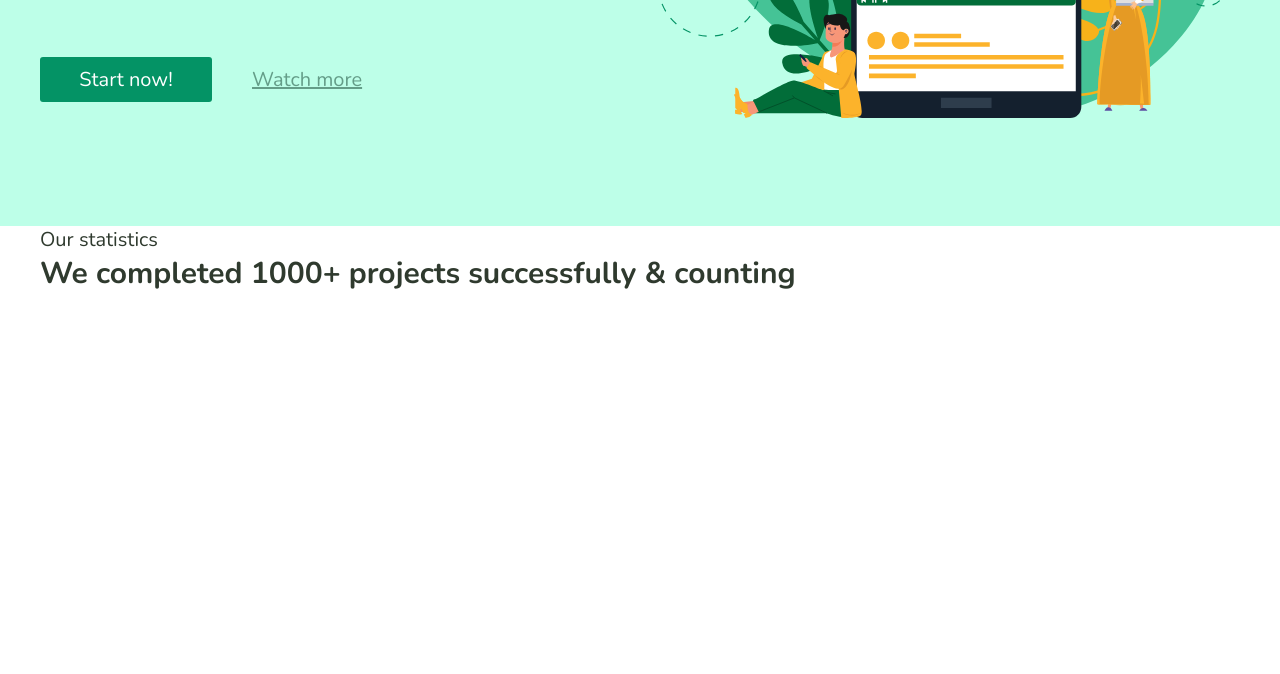
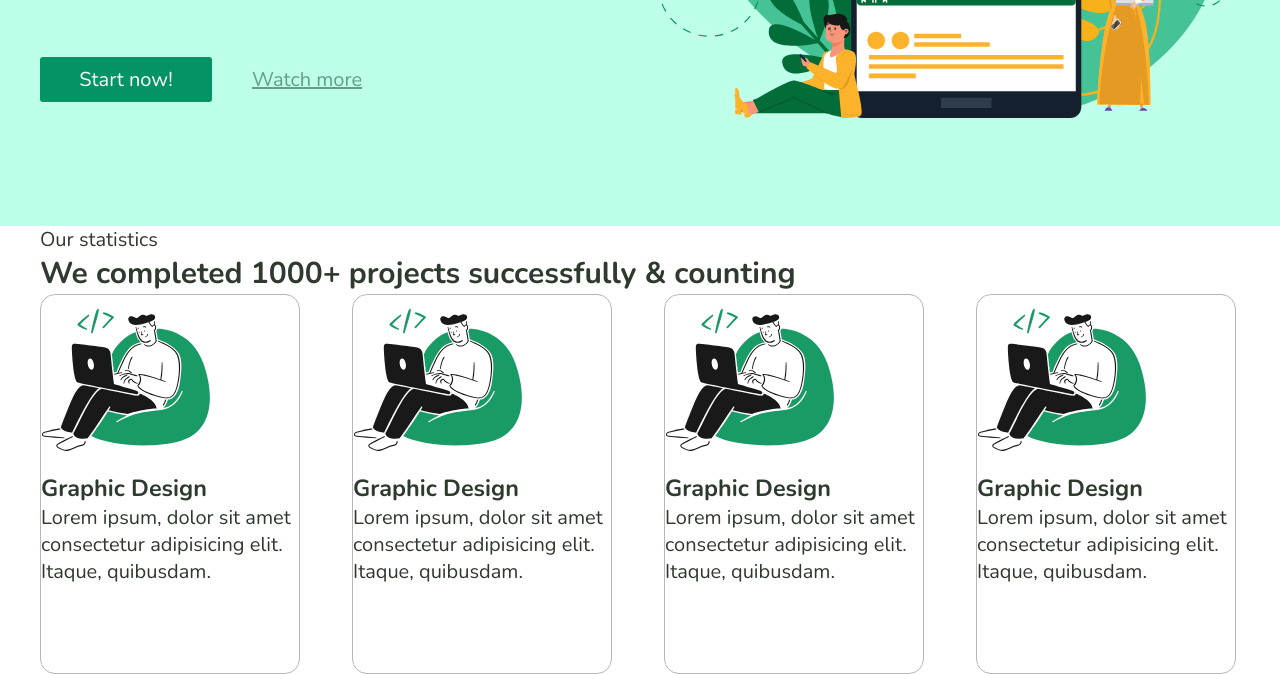
Before and after one commit to Save1i/Youtix, a plain HTML site: page index.html in a window 1280 px wide. Shown: the part 506-1180 px from the top of the page. Before the commit the page ends 800 px from the top, so only its background shows below. Drawn offline with nearby package versions, Linux system fonts and the light colour scheme.

Commit message:
something)

```diff
--- a/index.html
+++ b/index.html
@@ -68,10 +68,54 @@
       <section class="services">
         <div class="container">
           <div class="services__inner">
-            <p class="services__text">Our statistics</p>
-            <h2 class="services__title">
-              We completed 1000+ projects successfully & counting
-            </h2>
+            <div class="services__inner__text">
+              <p class="services__text">Our statistics</p>
+              <h2 class="services__title">
+                We completed 1000+ projects successfully & counting
+              </h2>
+            </div>
+            <div class="services__container">
+              <div class="service__card">
+                <img class="service__img" src="img/service_img.svg" alt="###" />
+                <div class="card__text">
+                  <h3 class="card__title">Graphic Design</h3>
+                  <p class="card__about">
+                    Lorem ipsum, dolor sit amet consectetur adipisicing elit.
+                    Itaque, quibusdam.
+                  </p>
+                </div>
+              </div>
+              <div class="service__card">
+                <img class="service__img" src="img/service_img.svg" alt="###" />
+                <div class="card__text">
+                  <h3 class="card__title">Graphic Design</h3>
+                  <p class="card__about">
+                    Lorem ipsum, dolor sit amet consectetur adipisicing elit.
+                    Itaque, quibusdam.
+                  </p>
+                </div>
+              </div>
+              <div class="service__card">
+                <img class="service__img" src="img/service_img.svg" alt="###" />
+                <div class="card__text">
+                  <h3 class="card__title">Graphic Design</h3>
+                  <p class="card__about">
+                    Lorem ipsum, dolor sit amet consectetur adipisicing elit.
+                    Itaque, quibusdam.
+                  </p>
+                </div>
+              </div>
+              <div class="service__card">
+                <img class="service__img" src="img/service_img.svg" alt="###" />
+                <div class="card__text">
+                  <h3 class="card__title">Graphic Design</h3>
+                  <p class="card__about">
+                    Lorem ipsum, dolor sit amet consectetur adipisicing elit.
+                    Itaque, quibusdam.
+                  </p>
+                </div>
+              </div>
+            </div>
           </div>
         </div>
       </section>
--- a/style.css
+++ b/style.css
@@ -155,3 +155,22 @@ ul {
   width: 582px;
   height: 384px;
 }
+
+.services__container {
+  display: flex;
+  gap: 52px;
+}
+
+.service__card {
+  width: 260px;
+  height: 380px;
+  border-radius: 15px;
+  border: 1px solid #b6b6b6;
+  background: #fff;
+  filter: blur(0.5px);
+}
+
+.service__img {
+  width: 170px;
+  height: 170px;
+}
```
Also changed, not shown: img/service_img.svg (added).
